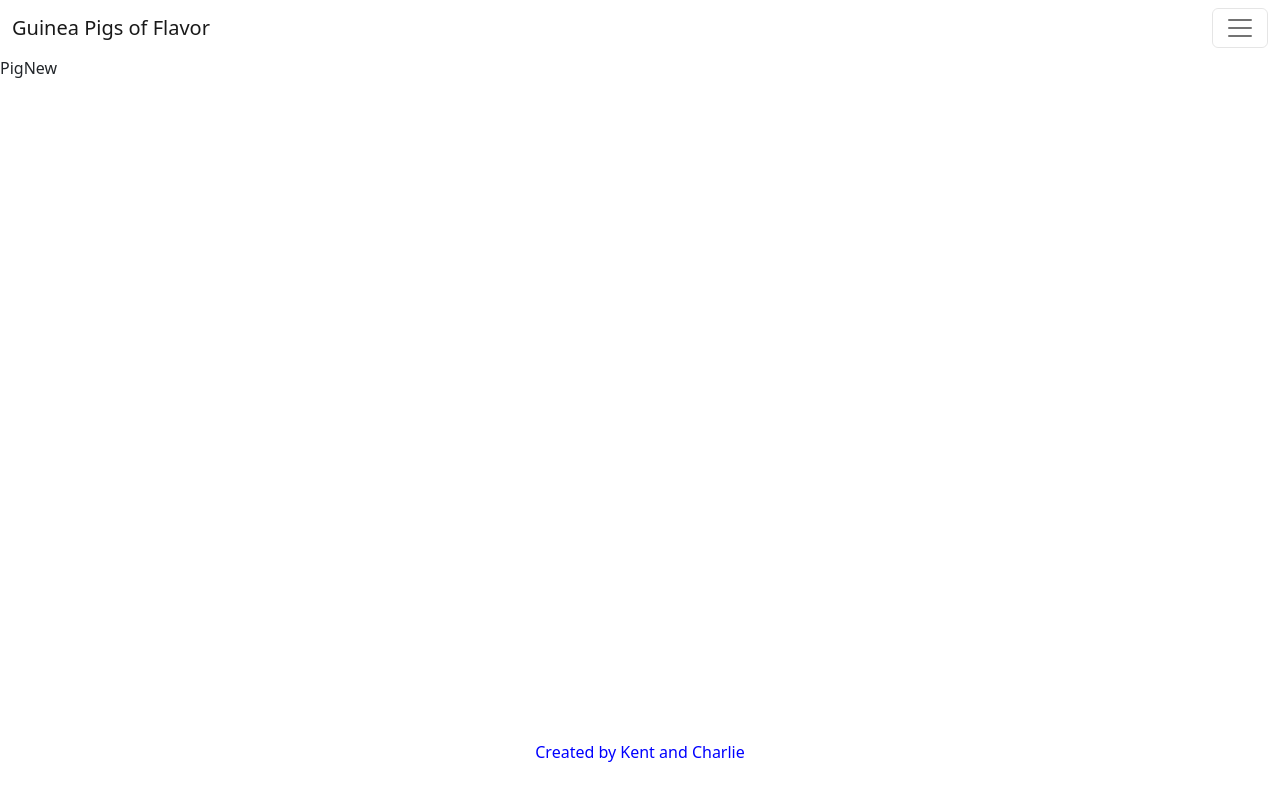
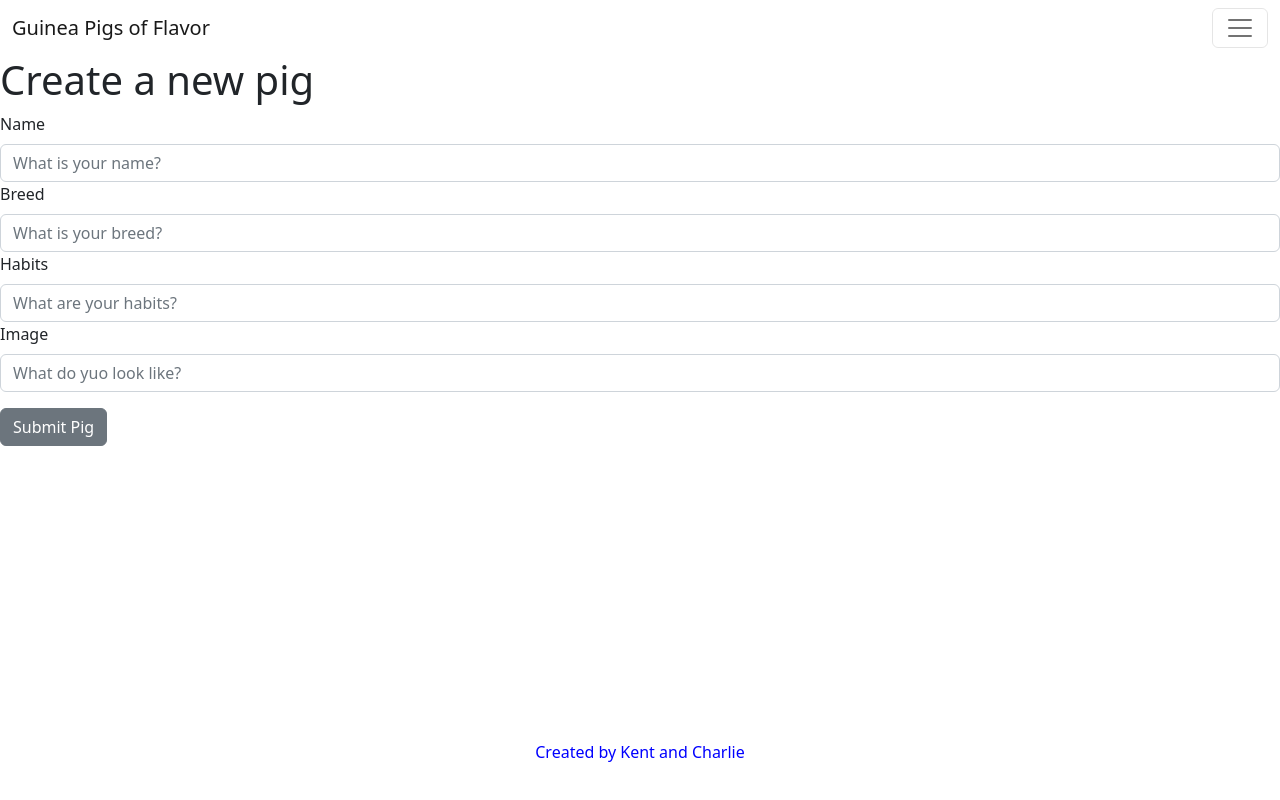
Before and after one commit to learn-academy-2022-golf/cat-tinder-frontend-himalayan, a React (Create React App) app in the folder pig-tinder-frontend/: page /PigNew in a window 1280 px wide. Built offline with nearby package versions, Linux system fonts and the light colour scheme.

Commit message:
added create functionality

```diff
--- a/pig-tinder-frontend/src/App.js
+++ b/pig-tinder-frontend/src/App.js
@@ -1,37 +1,37 @@
-import React,{useState} from "react"
-import Footer from './Components/Footer'
-import Header from './Components/Header'
-import PigEdit from './Pages/PigEdit'
-import PigIndex from './Pages/PigIndex'
-import PigNew from './Pages/PigNew'
-import PigShow from './Pages/PigShow'
-import Home from './Pages/Home'
-import NotFound from './Pages/NotFound'
-import "./App.css"
+import React, { useState } from "react";
+import Footer from "./Components/Footer";
+import Header from "./Components/Header";
+import PigEdit from "./Pages/PigEdit";
+import PigIndex from "./Pages/PigIndex";
+import PigNew from "./Pages/PigNew";
+import PigShow from "./Pages/PigShow";
+import Home from "./Pages/Home";
+import NotFound from "./Pages/NotFound";
+import "./App.css";
 
-import mockPigs from "./mockPigs"
-import { Routes, Route } from 'react-router-dom'
-
-
+import mockPigs from "./mockPigs";
+import { Routes, Route } from "react-router-dom";
 
 const App = () => {
-
-    const [pigs, setPigs] = useState(mockPigs)
+  const [pigs, setPigs] = useState(mockPigs);
+  const createPig = (pig) => {
+    console.log("Created pig:", pig);
+  };
 
   return (
     <>
       <Header />
       <Routes>
-      <Route path="/" element={<Home />}/>
+        <Route path="/" element={<Home />} />
         <Route path="/PigIndex" element={<PigIndex pigs={pigs} />} />
-      <Route path="/PigShow/:id" element={<PigShow pigs={pigs}/>} />
-      <Route path="/PigNew" element={<PigNew />} />
+        <Route path="/PigShow/:id" element={<PigShow pigs={pigs} />} />
+        <Route path="/PigNew" element={<PigNew createPig={createPig} />} />
         <Route path="/PigEdit" element={<PigEdit />} />
         <Route path="*" element={<NotFound />} />
       </Routes>
       <Footer />
     </>
-  )
-}
+  );
+};
 
 export default App;
--- a/pig-tinder-frontend/src/Pages/PigNew.js
+++ b/pig-tinder-frontend/src/Pages/PigNew.js
@@ -1,9 +1,69 @@
-import React from 'react'
+import React, { useState } from "react";
+import { Form, FormGroup, Input, Label, Button } from "reactstrap";
+import { useNavigate } from "react-router-dom";
 
-const PigNew = () => {
+const PigNew = ({ createPig }) => {
+  const navigate = useNavigate();
+  const [newPig, setNewPig] = useState({
+    name: "",
+    breed: "",
+    habits: "",
+    image: "",
+  });
+
+  const handleChange = (e) => {
+    setNewPig({ ...newPig, [e.target.name]: e.target.value });
+  };
+
+  const handleSubmit = () => {
+    createPig(newPig);
+    navigate("/PigIndex");
+  };
+
   return (
-    <div>PigNew</div>
-  )
-  }
+    <>
+      <h1>Create a new pig</h1>
+      <Form>
+        <FormGroup>
+          <Label for="name">Name</Label>
+          <Input
+            type="text"
+            placeholder="What is your name?"
+            name="name"
+            onChange={handleChange}
+            value={newPig.name}
+          />
+          <Label for="breed">Breed</Label>
+          <Input
+            type="text"
+            placeholder="What is your breed?"
+            name="breed"
+            onChange={handleChange}
+            value={newPig.breed}
+          />
+          <Label for="habits">Habits</Label>
+          <Input
+            type="text"
+            placeholder="What are your habits?"
+            name="habits"
+            onChange={handleChange}
+            value={newPig.habits}
+          />
+          <Label for="image">Image</Label>
+          <Input
+            type="url"
+            placeholder="What do yuo look like?"
+            name="image"
+            onChange={handleChange}
+            value={newPig.image}
+          />
+        </FormGroup>
+        <Button onClick={handleSubmit} name="submit">
+          Submit Pig
+        </Button>
+      </Form>
+    </>
+  );
+};
 
-export default PigNew
+export default PigNew;
```
Also changed, not shown: 1 other file (tests, documents, lock files or other folders). Lines whose indentation alone changed are shown as unchanged.
